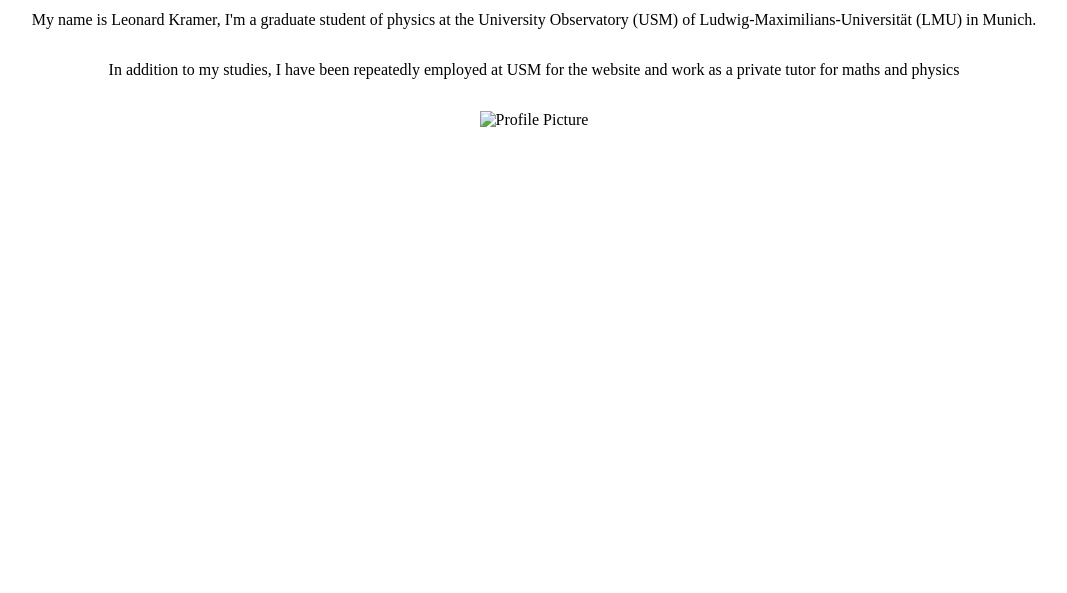
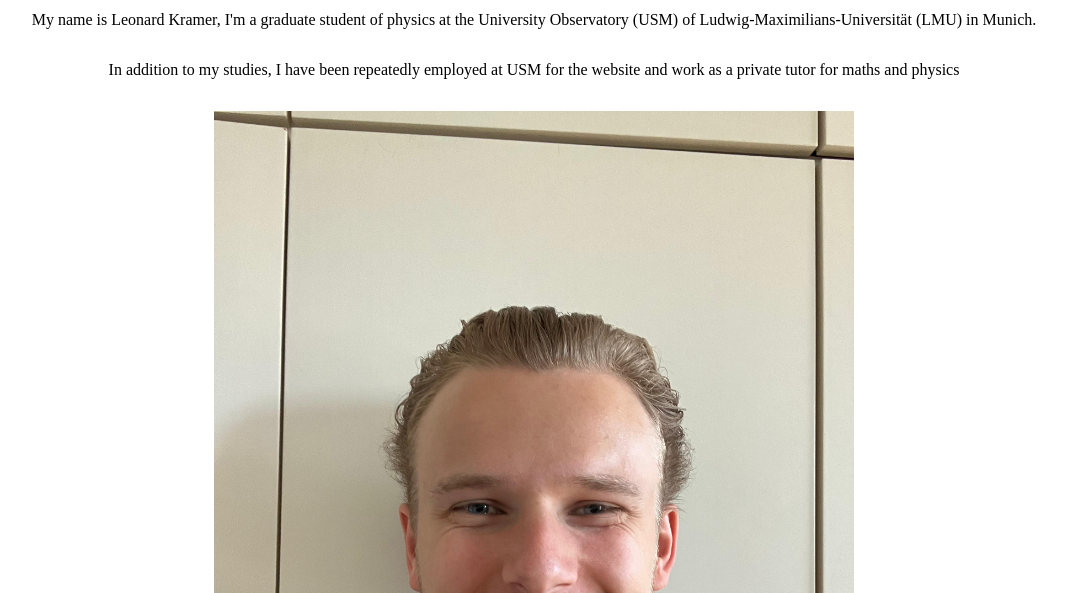
Before and after one commit to leokramerastro/leokramerastro.github.io, a plain HTML site: page index.html in a window 1280 px wide. Shown: the part 207-800 px from the top of the page, without its empty margins (106-1173 px from the left). Drawn offline with Linux system fonts and the light colour scheme.

Commit message:
Update index.html

```diff
--- a/index.html
+++ b/index.html
@@ -11,6 +11,6 @@
   <h1>Hello there!</h1>
   <p>My name is Leonard Kramer, I'm a graduate student of physics at the University Observatory (USM) of Ludwig-Maximilians-Universität (LMU) in Munich.</p>
   <p>In addition to my studies, I have been repeatedly employed at USM for the website and work as a private tutor for maths and physics</p>
-  <img src=assets/images/profile1.jpg" alt="Profile Picture">
+  <img src="assets/images/profile1.jpg" alt="Profile Picture">
 </body>
 </html>
```
